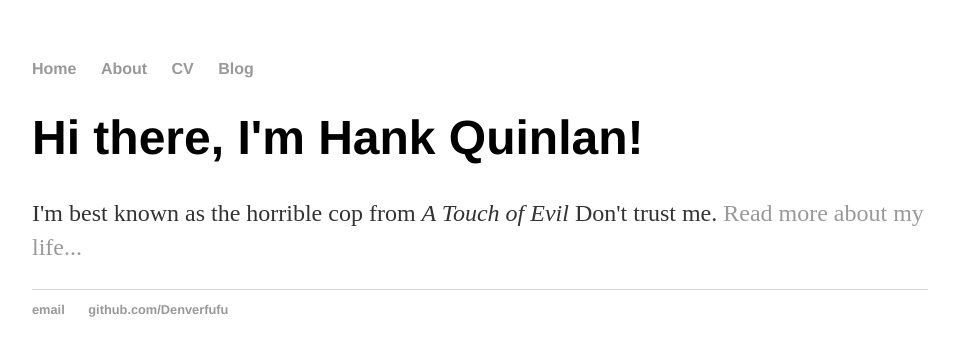
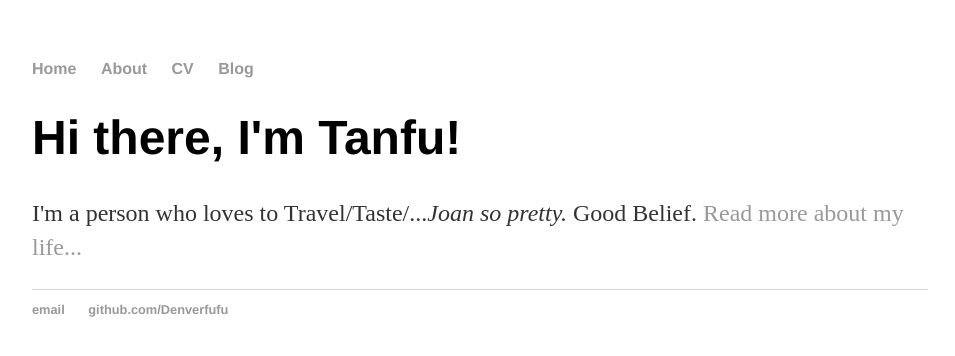
Before and after one commit to Denverfufu/Denverfufu.github.io, a Jekyll site: the page built from index.html, in a window 1280 px wide. Shown: the top 356 px of the page, without its empty margins (160-1115 px from the left). Built offline with Jekyll 4.4.1, drawn with Linux system fonts in a browser that asks for light colours.

Commit message:
Update index.html

```diff
--- a/index.html
+++ b/index.html
@@ -1,8 +1,8 @@
 ---
 layout: default
-title: Hank Quinlan, Horrible Cop
+title: Blog ++ Tanfu, cheer for life.
 ---
 <div class="blurb">
-	<h1>Hi there, I'm Hank Quinlan!</h1>
-	<p>I'm best known as the horrible cop from <em>A Touch of Evil</em> Don't trust me. <a href="/about">Read more about my life...</a></p>
+	<h1>Hi there, I'm Tanfu!</h1>
+	<p>I'm a person who loves to Travel/Taste/...<em>Joan so pretty.</em> Good Belief. <a href="/about">Read more about my life...</a></p>
 </div><!-- /.blurb -->
```
